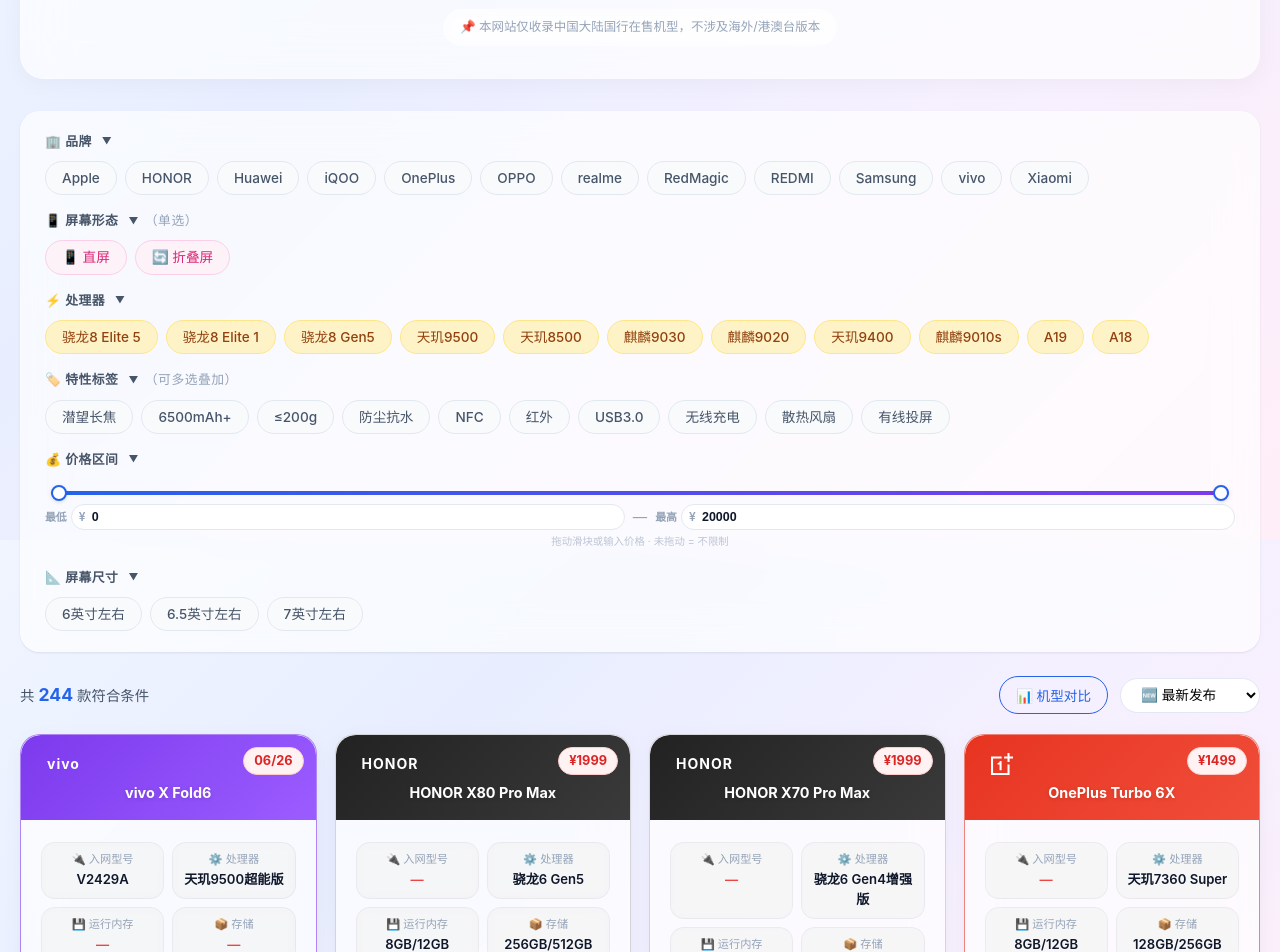
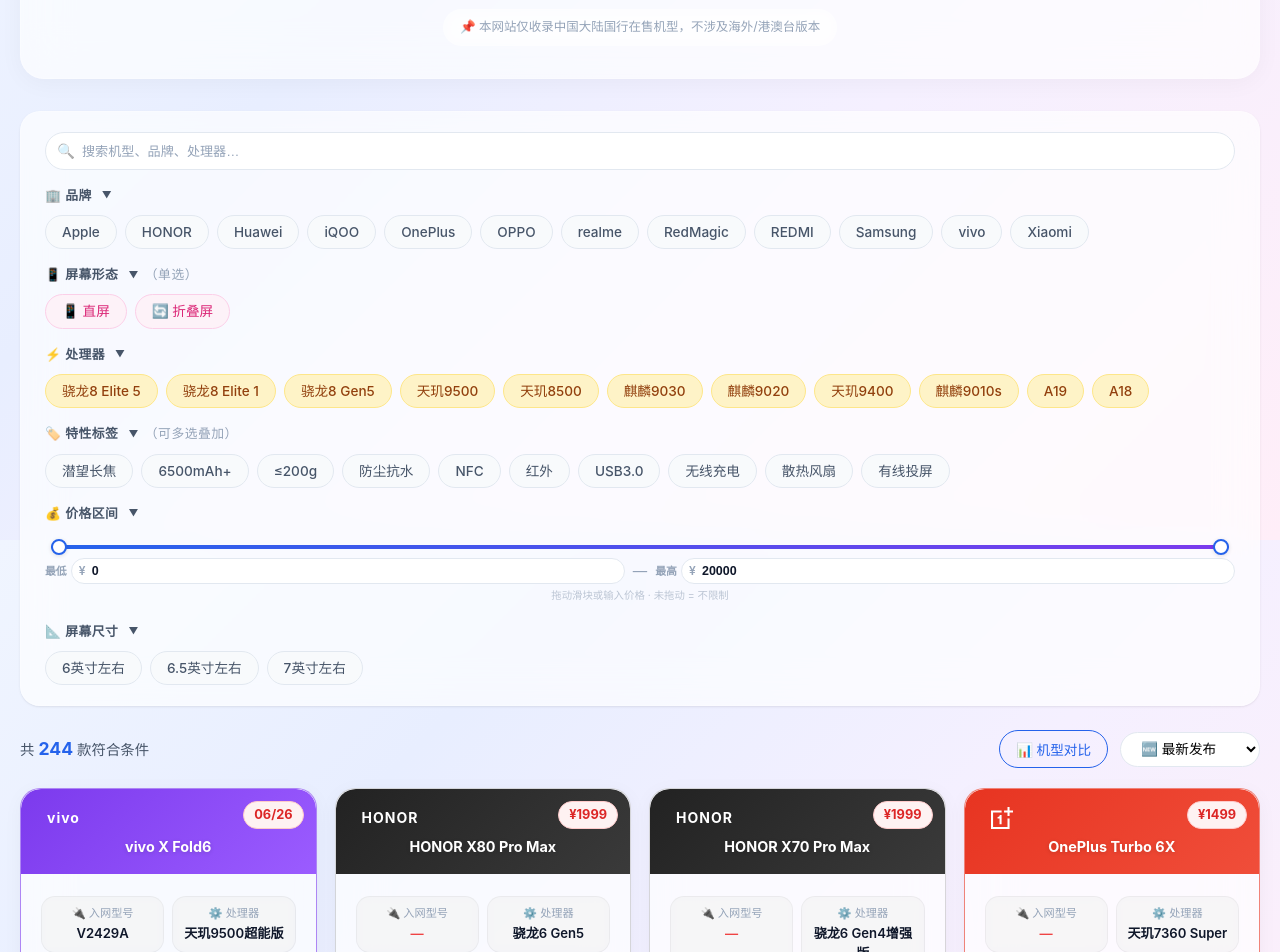
Before and after one commit to unfar/phone-selector, a Vue app: page / in a window 1280 px wide. Shown: the part 260-1212 px from the top of the page. Built offline with nearby package versions, Linux system fonts and the light colour scheme.

Commit message:
feat: 添加搜索框，支持搜机型/品牌/处理器

```diff
--- a/src/components/FilterPanel.vue
+++ b/src/components/FilterPanel.vue
@@ -1,5 +1,11 @@
 <template>
   <div class="filter-panel">
+    <!-- Search -->
+    <div class="filter-search">
+      <span class="search-icon">🔍</span>
+      <input class="search-input" type="text" v-model="searchQuery" @input="onSearchInput" placeholder="搜索机型、品牌、处理器…" />
+      <span v-if="searchQuery" class="search-clear" @click="clearSearch">✕</span>
+    </div>
     <!-- Brand -->
     <div class="filter-section" :class="{ collapsed: collapsed.has('brand') }">
       <div class="filter-label" @click="toggle('brand')">🏢 品牌 <span class="arrow">▼</span></div>
@@ -50,7 +56,7 @@
 
 <script setup>
 import { ref } from 'vue'
-import { selectedBrands, selectedScreen, selectedCpu, selectedTags, selectedScreenSizes, brandList, updateHash } from '../composables/useFilters.js'
+import { selectedBrands, selectedScreen, selectedCpu, selectedTags, selectedScreenSizes, searchQuery, brandList, updateHash } from '../composables/useFilters.js'
 
 import { featureTags, screenTypes, screenSizeRanges, cpuTags, getEnglishBrand } from '../utils.js'
 import PriceSlider from './PriceSlider.vue'
@@ -94,4 +100,12 @@
   return ['tag', { active: selectedBrands.has(b) }, selectedBrands.has(b) ? 'brand-active-' + b : '']
 }
 
+function onSearchInput() {
+  updateHash()
+}
+
+function clearSearch() {
+  searchQuery.value = ''
+  updateHash()
+}
 </script>
--- a/src/composables/useFilters.js
+++ b/src/composables/useFilters.js
@@ -21,6 +21,7 @@
 export const selectedTags = reactive(new Set())
 export const selectedScreenSizes = reactive(new Set())
 export const currentSort = ref('newest')
+export const searchQuery = ref('')
 
 // Price slider
 export const priceMin = ref(0)
@@ -50,6 +51,7 @@
   }
   if (selectedScreenSizes.size > 0) params.set('screenSize', [...selectedScreenSizes].join(','))
   if (currentSort.value !== 'newest') params.set('sort', currentSort.value)
+  if (searchQuery.value) params.set('q', searchQuery.value)
   history.replaceState(null, '', `#${params.toString()}`)
 }
 
@@ -73,10 +75,20 @@
     if (parts[1]) priceMax.value = parseInt(parts[1])
   }
   currentSort.value = params.get('sort') || 'newest'
+  searchQuery.value = params.get('q') || ''
 }
 
 // ===== Filter logic =====
 export function matchesFilters(p) {
+  // Search
+  if (searchQuery.value) {
+    const q = searchQuery.value.toLowerCase().trim()
+    const matchFields = [
+      p.model, p.brand, (p.processor || ''), (p.camera_desc || ''),
+      ...(p.tags || []), ...(p.features || [])
+    ].filter(Boolean).map(s => s.toLowerCase())
+    if (!matchFields.some(s => s.includes(q))) return false
+  }
   if (selectedBrands.size > 0 && !selectedBrands.has(p.brand)) return false
   if (selectedScreen.value) {
     const screenVal = selectedScreen.value.replace(/^\S+\s*/, '')
--- a/style.css
+++ b/style.css
@@ -44,6 +44,14 @@
 
 /* ===== Filter Panel ===== */
 .filter-panel{background:rgba(255,255,255,.65);backdrop-filter:blur(20px);-webkit-backdrop-filter:blur(20px);border-radius:var(--radius);box-shadow:var(--shadow);padding:20px 24px;margin-bottom:24px;border:1px solid rgba(255,255,255,.25)}
+.filter-search{position:relative;margin-bottom:16px}
+.filter-search .search-icon{position:absolute;left:12px;top:50%;transform:translateY(-50%);font-size:.9rem;pointer-events:none;opacity:.5}
+.search-input{width:100%;padding:10px 36px 10px 36px;border:1.5px solid var(--border);border-radius:var(--radius-full);font-size:.88rem;background:var(--card-bg);color:var(--text);outline:none;transition:border-color .15s,box-shadow .15s}
+.search-input:focus{border-color:var(--primary);box-shadow:0 0 0 3px rgba(37,99,235,.12)}
+.search-input::placeholder{color:var(--text-muted);font-size:.82rem}
+.filter-search .search-clear{position:absolute;right:12px;top:50%;transform:translateY(-50%);cursor:pointer;color:var(--text-muted);font-size:.8rem;font-weight:700;width:22px;height:22px;display:flex;align-items:center;justify-content:center;border-radius:50%;transition:all .12s}
+.filter-search .search-clear:hover{background:var(--border);color:var(--text)}
+.dark-mode .search-input{background:rgba(30,41,59,.5);border-color:rgba(255,255,255,.08)}
 .filter-section{margin-bottom:16px}.filter-section:last-child{margin-bottom:0}
 .filter-label{font-size:.8rem;font-weight:600;color:var(--text-secondary);text-transform:uppercase;letter-spacing:.5px;margin-bottom:10px;display:flex;align-items:center;gap:6px;cursor:pointer;user-select:none}
 .filter-label:hover{color:var(--primary)}
```
